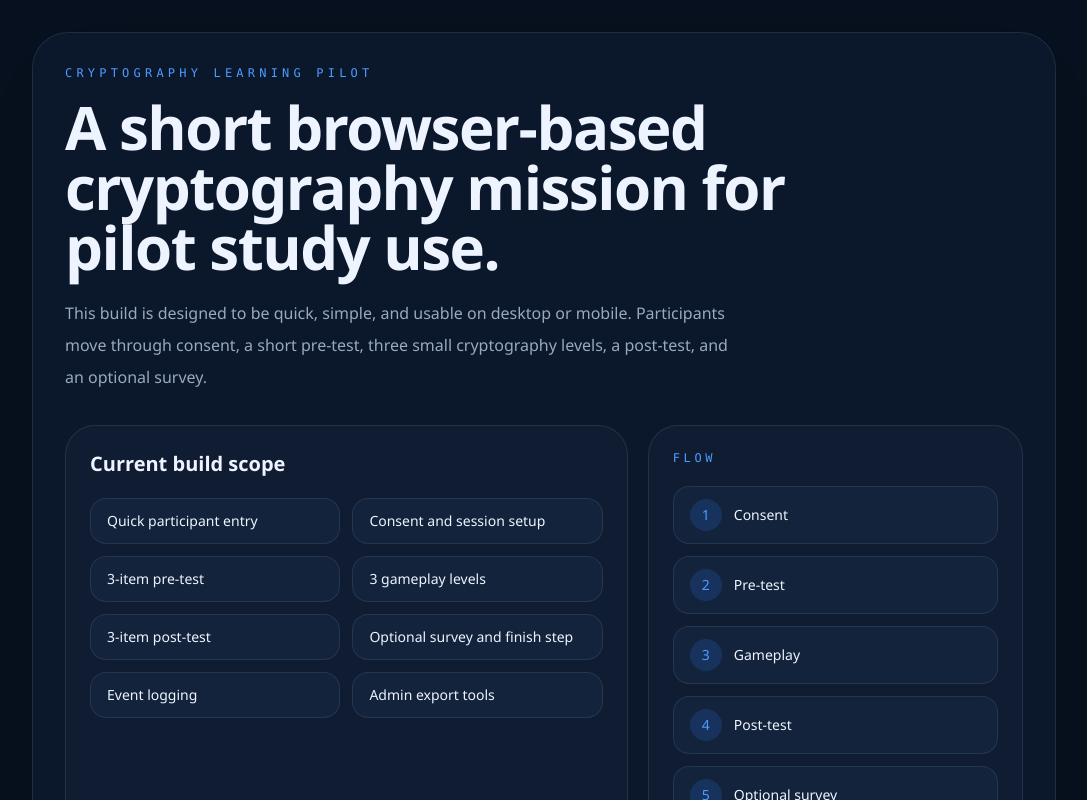
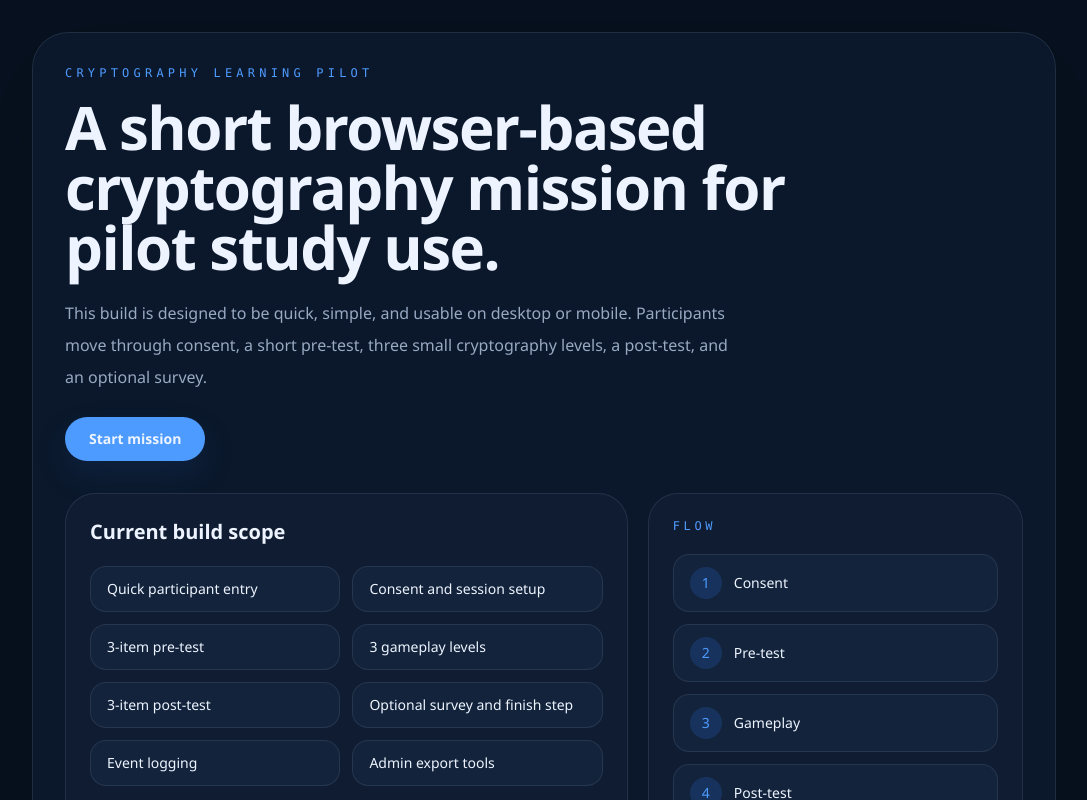
Before and after one commit to Freeway-project/Cybersecurity-Game, a Next.js app: page / in a window 1280 px wide. Shown: the top 800 px of the page, without its empty margins (96-1183 px from the left). Built offline with nearby package versions, Linux system fonts and the light colour scheme.

Commit message:
Add homepage start button

```diff
--- a/src/app/page.tsx
+++ b/src/app/page.tsx
@@ -1,3 +1,5 @@
+import Link from "next/link";
+
 export default function Home() {
   return (
     <div className="min-h-screen bg-[var(--canvas)] px-5 py-8 sm:px-8">
@@ -14,6 +16,14 @@ export default function Home() {
             Participants move through consent, a short pre-test, three small cryptography
             levels, a post-test, and an optional survey.
           </p>
+          <div className="mt-6">
+            <Link
+              href="/start"
+              className="inline-flex items-center justify-center rounded-full bg-[var(--accent-strong)] px-6 py-3 text-sm font-semibold text-white shadow-[0_14px_30px_rgba(25,64,128,0.22)] transition hover:bg-[var(--accent)]"
+            >
+              Start mission
+            </Link>
+          </div>
         </div>
         <div className="grid gap-5 lg:grid-cols-[1.2fr_0.8fr]">
           <div className="rounded-[30px] border border-[var(--border)] bg-[var(--card-soft)] p-6">
```
